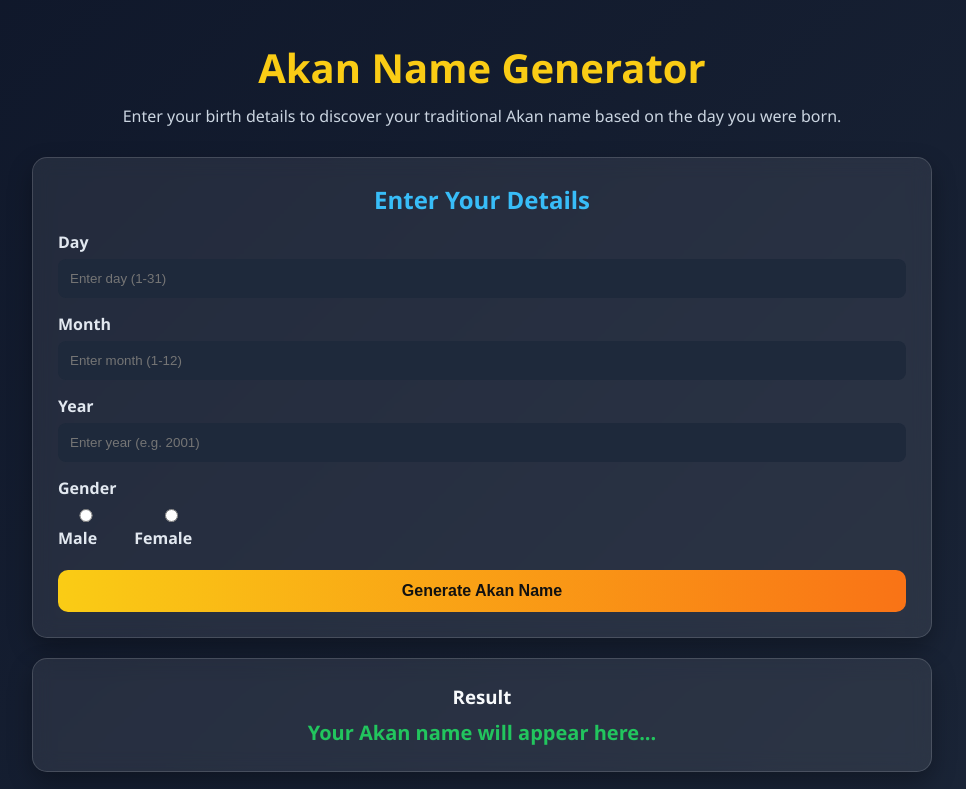
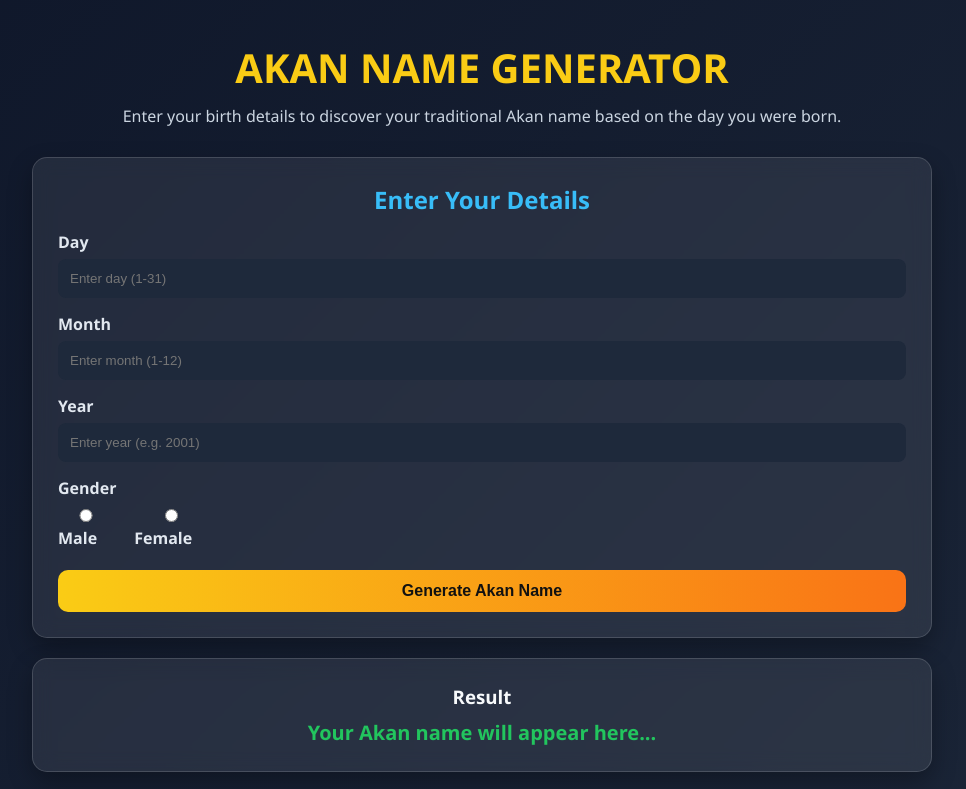
Before and after one commit to louismwangi2997/akan-name-generator-project, a plain HTML site: page index.html in a window 1280 px wide. Shown: the top 789 px of the page, without its empty margins (158-1124 px from the left). Drawn offline with Linux system fonts and the light colour scheme.

Commit message:
refactor: update header title to uppercase for consistency

```diff
--- a/index.html
+++ b/index.html
@@ -12,7 +12,7 @@
   <div class="container">
 
     <header class="hero">
-      <h1>Akan Name Generator</h1>
+      <h1>AKAN NAME GENERATOR</h1>
       <p class="description">
         Enter your birth details to discover your traditional Akan name based on the day you were born.
       </p>
```
